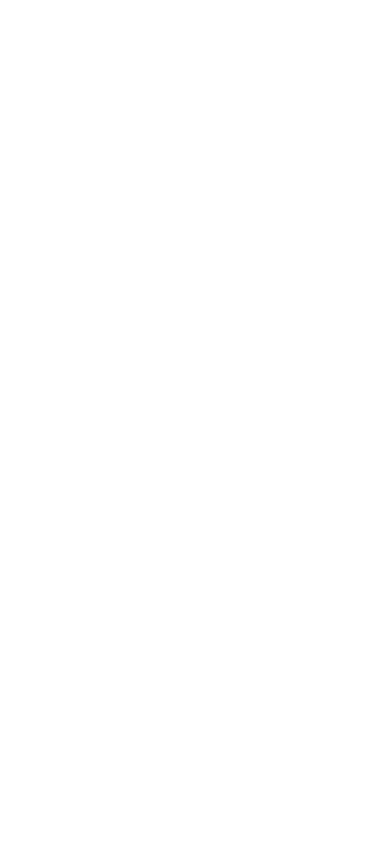
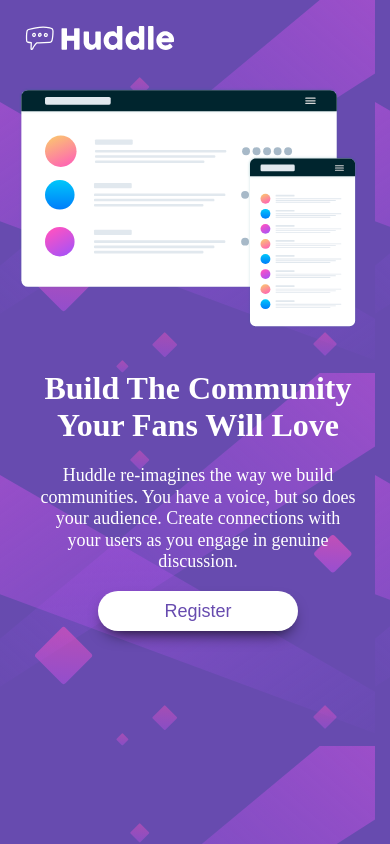
Before and after one commit to Sesi-st/TST-repo, a plain HTML site: page index.html in a window 390 px wide. Drawn offline with Linux system fonts and the light colour scheme.

Commit message:
done now

```diff
--- a/index.html
+++ b/index.html
@@ -1,17 +1,29 @@
 <!DOCTYPE html>
 <html>
-
-<head>
+  <head>
     <meta charset="UTF-8" />
     <meta name="viewport" content="width=device-width, initial-scale=1.0" />
     <link href="style.css" rel="stylesheet" />
     <title>Sesi's | Homeage</title>
-</head>
+  </head>
 
-<body>
-    <h1>
-
-    </h1>
-</body>
-
+  <body>
+    <div class="container">
+      <div class="wrapper">
+        <div class="header">
+          <img id="logo" src="logo.svg" alt="logo" />
+        </div>
+        <img class="mockups" src="illustration-mockups.svg" alt="mockups" />
+      </div>
+      <div class="textsec">
+        <h1>Build The Community <br />Your Fans Will Love</h1>
+        <p>
+          Huddle re-imagines the way we build communities. You have a voice, but
+          so does your audience. Create connections with your users as you
+          engage in genuine discussion.
+        </p>
+        <button>Register</button>
+      </div>
+    </div>
+  </body>
 </html>
--- a/style.css
+++ b/style.css
@@ -1,4 +1,149 @@
-*{
-    margin: 0;
-    padding: 0;
+body {
+    background-image: url(bg-desktop.svg);
+    background-color: hsl(257, 40%, 49%);
 }
+
+
+
+
+.container {
+    background-color: transparent;
+    display: flex;
+    align-items: center;
+    gap: 25px;
+    padding-left: 30px;
+    padding-top: 10px;
+}
+
+.header img {
+    width: 200px;
+    margin-bottom: 20px;
+}
+
+.textsec {
+    background-color: transparent;
+    width: 500px;
+    color: white;
+    padding: 0 20px;
+}
+
+.textsec button {
+    width: 170px;
+    height: 40px;
+    border-radius: 20px;
+    border: none;
+    color: hsl(257, 40%, 49%);
+    font-size: 16px;
+    box-shadow: 0px 8px 17px -8px black;
+    background-color: white;
+    cursor: pointer;
+}
+
+.textsec button:hover {
+    background-color: hsl(300, 69%, 71%);
+    color: white;
+    transition: 0.25;
+}
+
+
+.textsec p {
+    line-height: 1.2;
+}
+
+@media (max-width:480px) {
+
+    body {
+        background-image: url(bg-mobile.svg);
+    }
+
+    .container {
+        background-color: transparent;
+        display: block;
+        padding: 10px;
+        gap: 0;
+    }
+
+    .mockups {
+        width: 340px;
+        margin-top: 15px;
+        margin-bottom: 15px;
+    }
+
+    .textsec {
+        background-color: transparent;
+        width: 320px;
+        text-align: center
+    }
+
+
+    .header img {
+        width: 160px;
+        margin-bottom: 10px;
+    }
+
+    .textsec button {
+        width: 200px;
+        height: 40px;
+        border-radius: 20px;
+        border: none;
+        color: hsl(257, 40%, 49%);
+        font-size: 18px;
+        box-shadow: 0px 8px 17px -8px black;
+        background-color: white;
+        cursor: pointer;
+        margin-bottom: 20px;
+    }
+
+    .textsec p {
+        font-size: 18px;
+    }
+}
+
+@media (min-width:768px) and (max-width:991px) {
+
+    body {
+        background-image: url(bg-mobile.svg);
+        background-repeat: no-repeat;
+        background-size: cover;
+    }
+
+    .container {
+        background-color: transparent;
+        display: block;
+        padding: 20px 45px;
+        gap: 0;
+    }
+
+    .header img {
+        width: 200px;
+        margin-bottom: 20px;
+    }
+
+    .textsec {
+        background-color: transparent;
+        width: 700px;
+        color: white;
+        padding: 0 20px;
+        text-align: center;
+        margin-top: 50px;
+        padding-top: 3px;
+    }
+
+    .textsec p {
+        font-size: 30px;
+        margin-top: 10px;
+    }
+
+    .textsec h1 {
+        font-size: 45px;
+    }
+
+    .textsec button {
+        width: 300px;
+        height: 60px;
+        border-radius: 30px;
+        margin-bottom: 15px;
+        font-size: 25px;
+    }
+
+}
```
Also changed, not shown: bg-desktop.svg (added), bg-mobile.svg (added), illustration-mockups.svg (added), logo.svg (added).
